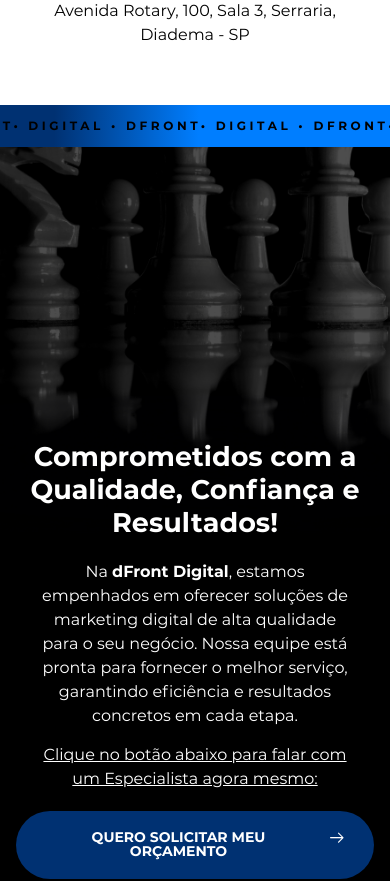
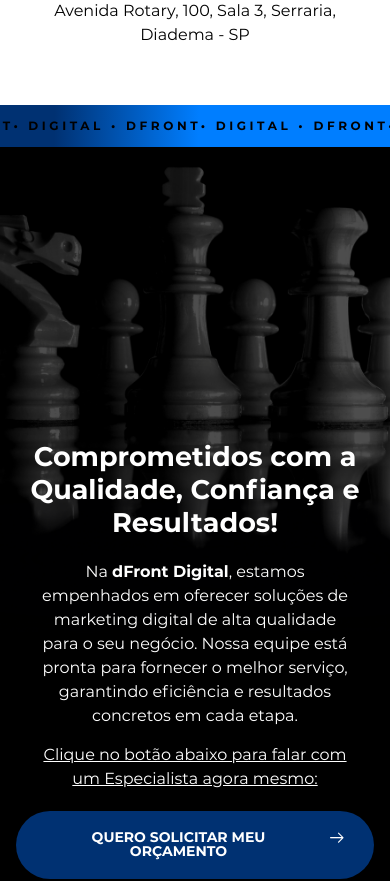
Before and after one commit to Alessandro-Miranda/dfront, a plain HTML site: page index.html in a window 390 px wide. Shown: the part 6227-7108 px from the top of the page. Drawn offline with Linux system fonts and the light colour scheme; files whose address does not match are found by name.

```diff
--- a/index.html
+++ b/index.html
@@ -1200,6 +1200,13 @@
         </div>
       </div>
 
+      <style>
+        @media (max-width: 1024px) {
+          .elementor-element-6d4f3800 {
+            background-position-y: bottom!important;
+          }
+        }
+      </style>
       <div class="elementor-element elementor-element-6d4f3800 e-flex e-con-boxed e-con e-parent e-lazyloaded"
         data-id="6d4f3800" data-element_type="container"
         data-settings="{&quot;background_background&quot;:&quot;classic&quot;,&quot;_ha_eqh_enable&quot;:false}"
```
